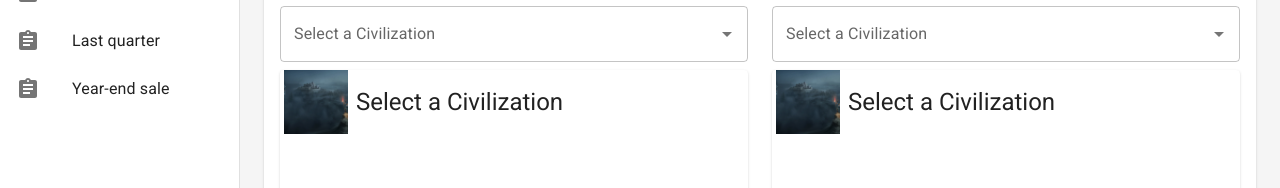
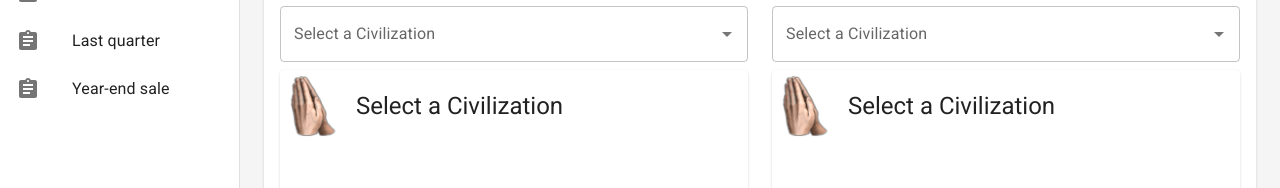
Before and after one commit to edman3d/ageofinfo-gcp, a React (Create React App) app: page / in a window 1280 px wide. Shown: the part 409-597 px from the top of the page. Built offline with nearby package versions, Linux system fonts and the light colour scheme.

Commit message:
civcompare improvement

```diff
--- a/src/components/CivCompareDetails.tsx
+++ b/src/components/CivCompareDetails.tsx
@@ -9,19 +9,19 @@ const paddingLeft = "0px";
 type CivCompareDetailsProps = {
   civ?: Civilization | null;
 };
-
+// import QuestionMarkOutlinedIcon from '@mui/icons-material/QuestionMarkOutlined';
 export default function CivCompareDetails(props: CivCompareDetailsProps) {
   return (
     <Card sx={{ height: 750 }}>
       <CardActionArea>
-        <div style={{ display: "flex", alignItems: "center", paddingLeft: 4 }}>
+        <div style={{ display: "flex", alignItems: "center", paddingLeft: 4, paddingTop: 4 }}>
           <CardMedia
             component="img"
             height="140"
             image={
               props.civ
                 ? require(`../images/civilizations/${props.civ?.image}.png`)
-                : require("../images/aoe2-de-hi-res-bg.jpg")
+                : require("../images/staticons/convert.png")
             }
             alt="civ banner"
             sx={{ height: "64px", width: "64px" }}
@@ -64,7 +64,7 @@ export default function CivCompareDetails(props: CivCompareDetailsProps) {
                 <DetailsList delimitedString={props.civ.unique_unit} />
               </Typography>
               <Typography variant="body2" color="text.secondary">
-                Unique Techs
+                Unique Techs (could make these a dropdown with tech info)
               </Typography>
               <Typography
                 variant="subtitle2"
```
